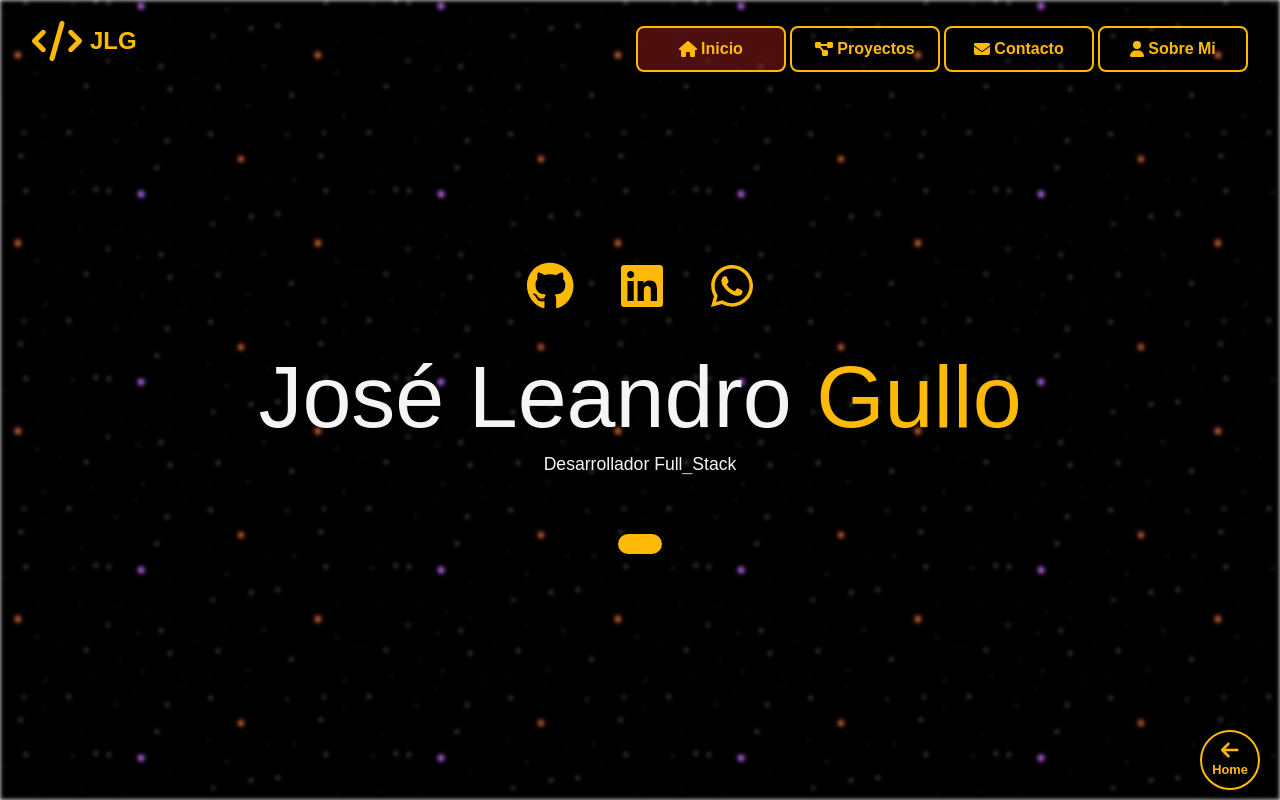
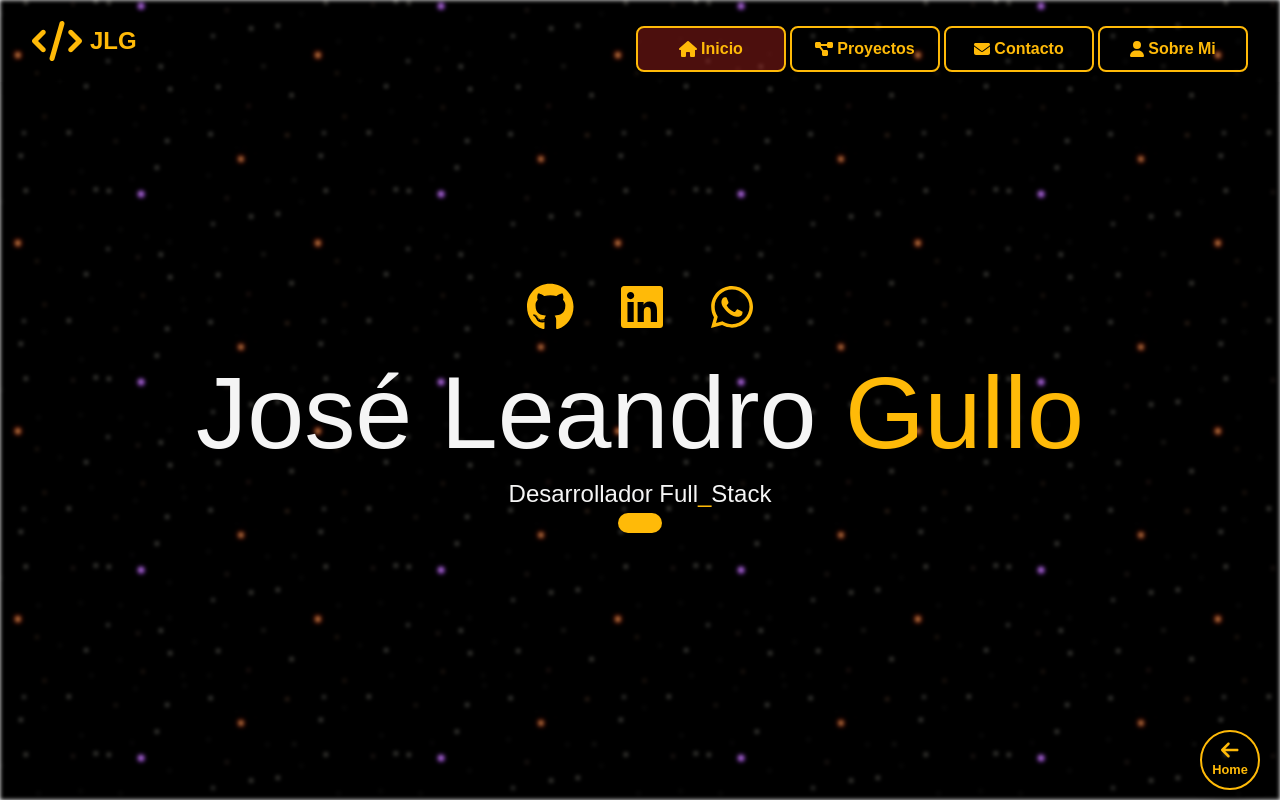
Before and after one commit to gullojoseleandro/Portfolio_V4, a React (Create React App) app: page /PortfolioPage in a window 1280 px wide. Built offline with nearby package versions, Linux system fonts and the light colour scheme.

Commit message:
Update Title.jsx

```diff
--- a/src/Pages/PortfolioPage/Components/Title/Title.jsx
+++ b/src/Pages/PortfolioPage/Components/Title/Title.jsx
@@ -3,10 +3,10 @@ import React, { memo } from "react";
 const Title = memo(() => {
     return (
         <>
-            <h1 className="mt-3 m-0 p-0" style={{ fontSize: "5.5rem", color: "whitesmoke" }}>
+            <h1 className="mt-1 m-0 p-0" style={{ fontSize: "calc(4rem + 3vw)", color: "whitesmoke" }}>
                 José Leandro <span style={{ color: "#FFBA08" }}>Gullo</span>
             </h1>
-            <p style={{ fontSize: "1.1rem", color: "whitesmoke" }} className={"mb-6 p-0"}>
+            <p style={{ fontSize: "1.5rem", color: "whitesmoke" }} className={"m-0 p-0"}>
                 Desarrollador Full<span style={{ color: "#FFBA08" }}>_</span>Stack
             </p>
         </>
```
